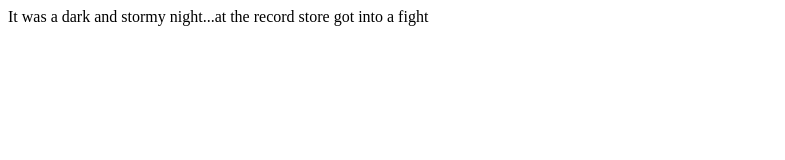
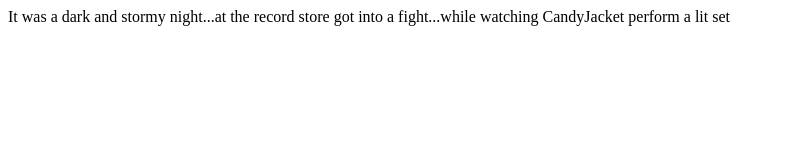
Before and after one commit to kyalami321/silver-succotash, a plain HTML site: page index.html in a window 1280 px wide. Shown: the whole page, without its empty margins (0-785 px from the left). Drawn offline with Linux system fonts and the light colour scheme.

Commit message:
candyjacket

```diff
--- a/index.html
+++ b/index.html
@@ -1,6 +1,6 @@
 <html>
   <body>
-    <p>It was a dark and stormy night...at the record store got into a fight
+    <p>It was a dark and stormy night...at the record store got into a fight...while watching CandyJacket perform a lit set
 
     </p>
   </body>
```
